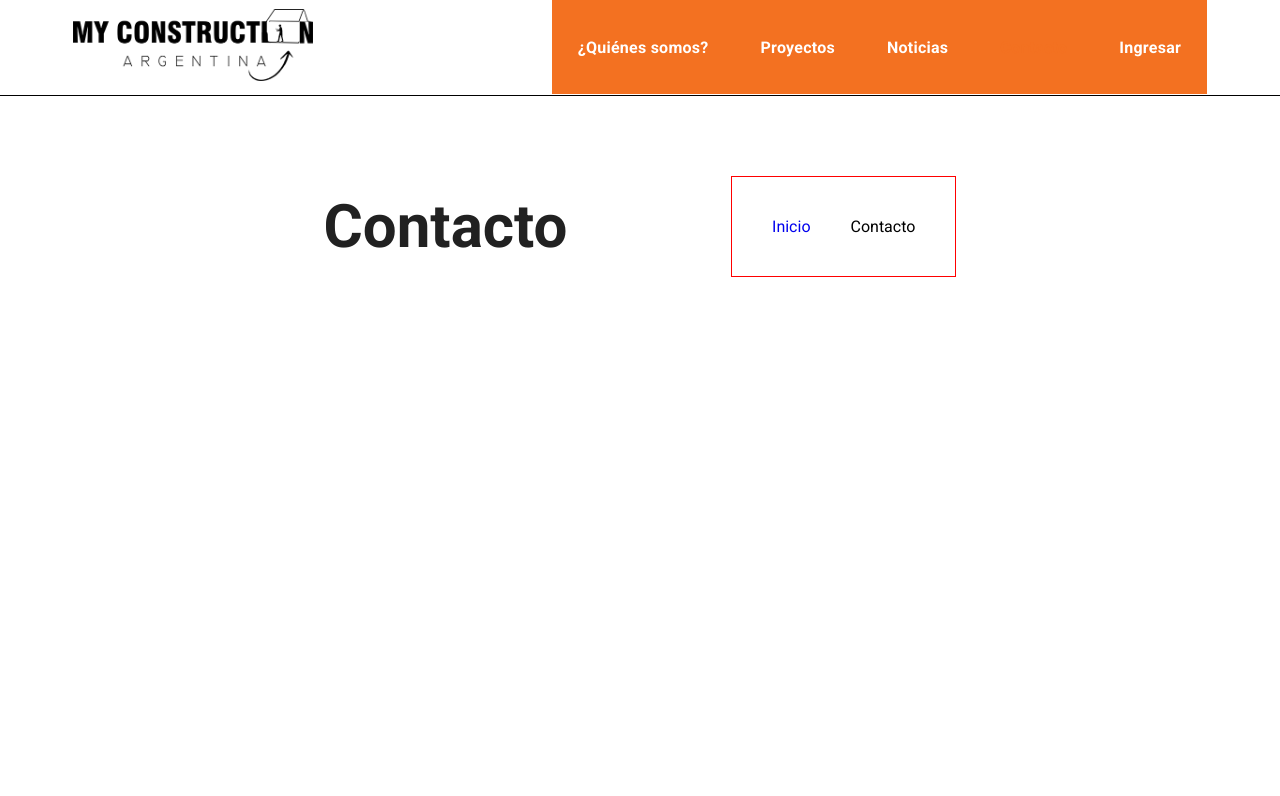
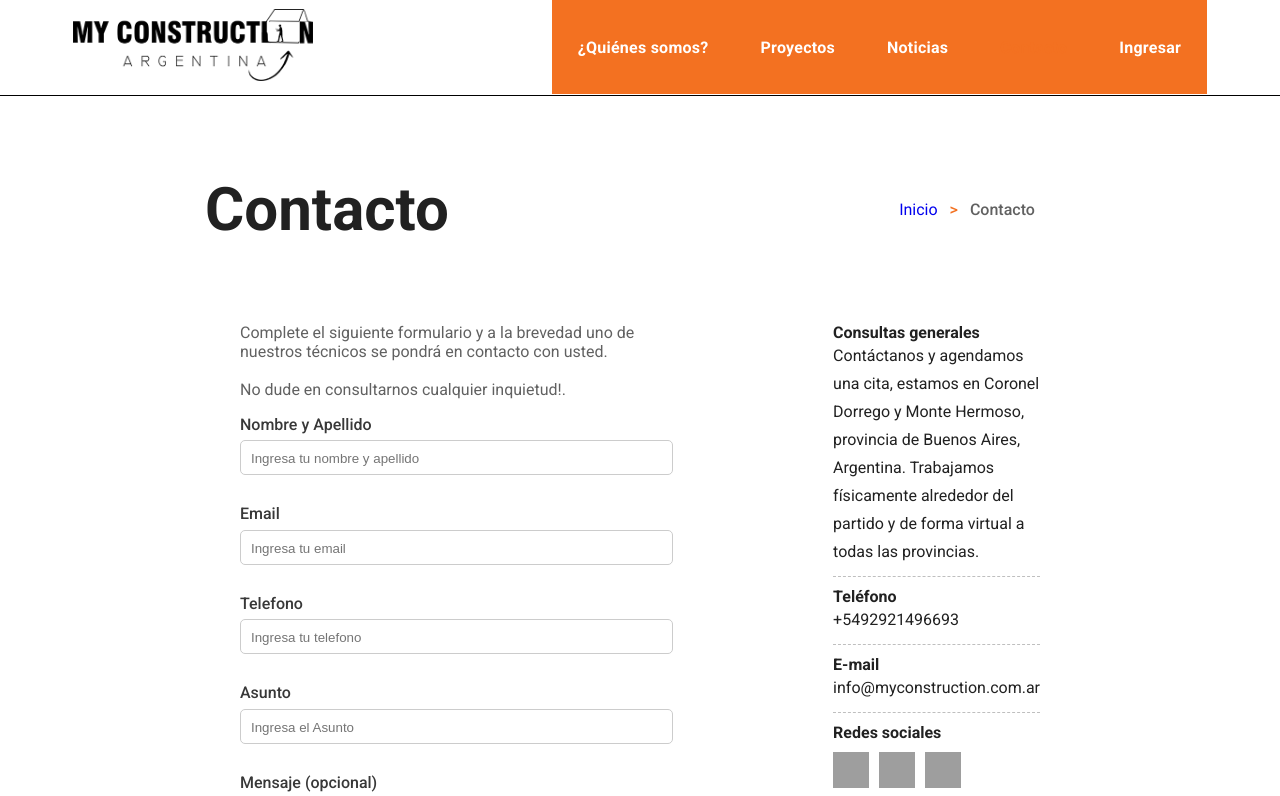
Before and after one commit to Gregorio-01/MyC, a React (Vite) app in the folder Client/: page /contact in a window 1280 px wide. Shown: the top 796 px of the page. Built offline with nearby package versions, Linux system fonts and the light colour scheme; grey boxes are pictures that could not be loaded.

Commit message:
contacto completo

```diff
--- /dev/null
+++ b/Client/src/Components/Contact/components/TopContact.jsx
@@ -0,0 +1,18 @@
+import React from 'react'
+import { Link } from 'react-router-dom';
+import "./topContact.css"
+
+export const TopContact = () => {
+  return (
+  <div className="contact-div-top">
+    <h1 className="contacto-title">Contacto</h1>
+      <div className='div-inico-contacto'>
+        <Link to="Home">
+            <p>Inicio</p>
+        </Link>
+        <span className='icono-contacto'>&gt;</span>
+        <span> Contacto </span>
+      </div>
+  </div>
+  )
+}
--- /dev/null
+++ b/Client/src/Components/Contact/components/topContact.css
@@ -0,0 +1,69 @@
+.contact-div-top{
+    display: flex;
+    flex-direction: row;
+    margin: 8vh 0 0 0;
+    justify-content: space-around;
+    align-items: center;
+  }
+
+  .contacto-title{
+    padding: 0;
+    color: #212121;
+    font-weight: 700;
+    text-transform: none;
+    font-size: 60px;
+  }
+
+  .span-contacto::before{
+    display: inline-block;
+    top: 50%;
+    font-size: 10px;
+    line-height: 16px;
+    width: 32px;
+    text-align: center;
+    position: relative;
+    vertical-align: middle;
+  }
+
+  .div-inico-contacto{
+    display: flex;
+    flex-direction: row;
+    align-items: center;
+    padding: 40px;
+    justify-content: flex-end;
+    color: #616161;
+  }
+
+  .div-inico-contacto > p {
+    text-decoration: none;
+    position: relative;
+    font-weight: 500;
+    color: #616161;
+  }
+
+  .div-inico-contacto > a::after {
+    content: "";
+    position: absolute;
+    left: 0;
+    bottom: -2px;
+    height: 1px;
+    width: 100%;
+    background-color: orange;
+    visibility: hidden;
+    transition: all 0.3s ease-in-out;
+    transform: scaleX(0);
+  }
+
+  .div-inico-contacto > a:hover::after {
+    visibility: visible;
+    transform: scaleX(1);
+  }
+
+  .div-inico-contacto > span {
+    margin-left: 1.5vh;
+    font-weight: 500;
+  }
+
+  .icono-contacto{
+    color: var(--firt_color)
+  }
--- a/Client/src/Components/Contact/contact.css
+++ b/Client/src/Components/Contact/contact.css
@@ -1,51 +1,128 @@
 .contact-container {
   height: 100vh;
   border-top: solid black 1px;
-
   }
 
-  .contact-div-top{
-    display: flex;
-    flex-direction: row;
-    margin: 10vh 20vh 0 20vh;
-    justify-content: space-evenly;
-    align-items: center;
+.container-formulario-info{
+  display: flex;
+  flex-direction: row;
+  margin: 8vh 30vh 0 30vh;
+  justify-content: space-evenly;
   }
 
-  .contacto-title{
-    padding: 0;
-    color: #212121;
-    font-weight: 700;
-    text-transform: none;
-    font-size: 60px;
+.container-formulario{
+  display: flex;
+  flex-direction: column;
+  width: 70%;
+  margin-right: 10rem;
   }
 
-/*
-  .span-contacto::before{
-    display: inline-block;
-    top: 50%;
-    font-size: 10px;
-    line-height: 16px;
-    width: 32px;
-    text-align: center;
-    position: relative;
-    vertical-align: middle;
-  } */
+.formik-div{
+  margin-top: 2vh;
+  display: flex;
+  flex-direction: column;
+}
 
-  .div-inico-contacto{
-    display: flex;
-    flex-direction: row;
-    align-items: center;
-    padding: 40px;
-    border: 1px solid red;
-    justify-content: flex-end
-  }
+.formik-div > Form > label {
+font-weight: 500;
+color: #383838;
+text-align: left;
+margin-bottom: 0.8vh;
+}
 
-  .div-inico-contacto > a {
-    text-decoration: none;
-    /* font-size: 40px; */
-  }
+.form-form{
+  display: flex;
+  flex-direction: column;
+}
 
-  .div-inico-contacto > span {
-    margin-left: 5vh;
-  }
+
+
+.container-info{
+  display: flex;
+  flex-direction: column;
+  width: 30%;
+  /* padding-left: 20vh; */
+}
+
+.info-span-1{
+  color: #212121;
+  font-weight: 700;
+  text-transform: none;
+  text-align: initial;
+}
+
+.info-span-2{
+  color: #212121;
+  font-weight: 400;
+  line-height: 28px;
+  text-transform: none;
+  text-align: initial;
+}
+
+.separator {
+	border-bottom: 1px dashed #616161;
+	margin-top: 10px;
+	margin-bottom: 10px;
+  opacity: 0.4;
+}
+
+.container-formulario > span {
+text-align: left;
+font-weight: 400;
+color: #616161;
+
+}
+
+.containerinput{
+  width: 100%;
+  padding: 10px 10px 8px 10px;
+  border: 1px solid #ccc;
+  border-radius: 5px;
+  margin-bottom: 10px;
+}
+
+.containerinputArea{
+  width: 100%;
+  height: 100px;
+  padding: 10px 10px 8px 10px;
+  border: 1px solid #ccc;
+  border-radius: 5px;
+  margin-bottom: 10px;
+  font-family: Arial, Helvetica, sans-serif
+}
+
+.submit-button{
+  /* width: 100%; */
+  padding: 10px;
+  border: none;
+  border-radius: 5px;
+  margin-bottom: 20px;
+  color: #fff;
+  background-color: rgb(53, 212, 93);
+  font-size: 16px;
+  font-weight: 600;
+  cursor: pointer;
+}
+
+.div-redes{
+  display: flex;
+  flex-direction: row;
+  justify-content: flex-start;
+  margin-top: 10px;
+}
+
+
+.a-redes{
+  position: relative;
+  transition: transform 0.2s ease-in-out;
+}
+
+.a-redes:hover{
+  transform: translateY(-5px);
+}
+
+.imagen-redes{
+  height: 36px;
+  width: 36px;
+  margin-right: 10px;
+}
--- a/Client/src/Components/Contact/contact.jsx
+++ b/Client/src/Components/Contact/contact.jsx
@@ -1,25 +1,135 @@
-import { NavLink } from 'react-router-dom';
+import { TopContact } from './components/TopContact';
+
+import { Formik, Field, Form, ErrorMessage } from "formik"
+import * as Yup from "yup"
+
 
 import "./contact.css"
 
 const Contact = () => {
-    return (
-      <div className="contact-container">
+  return(
 
-        <div className="contact-div-top">
-          <h1 className="contacto-title">Contacto</h1>
-          <div className='div-inico-contacto'>
-            <NavLink to="Home">
-              <a>Inicio</a>
-            </NavLink>
-            <span className="span-contacto"> Contacto </span>
-          </div>
+  <div className='contact-container'>
 
-        </div>
+    <TopContact />
+
+    <div className='container-formulario-info'>
+
+      <div className='container-formulario'>
+
+        <span>Complete el siguiente formulario y a la brevedad uno de nuestros técnicos se pondrá en contacto con usted.</span>
+        <br/>
+        <span>No dude en consultarnos cualquier inquietud!.</span>
+
+      <Formik
+        initialValues={{
+          fullName: "",
+          email : "",
+          telefono : "",
+          asunto : "",
+          message: ""
+        }}
+        validationSchema= {Yup.object({
+          fullName: Yup.string()
+          .required("El nombre es obligatorio"),
+          email: Yup.string()
+          .email("el email no es valido")
+          .required("El mail es obligatorio"),
+          telefono: Yup.number()
+          .required("El telefono es obligatorio")
+          .typeError('Solo ingrese numeros'),
+          asunto: Yup.string()
+          .required("El asunto es obligatorio"),
+          message: Yup.string()
+        })}
+        onSubmit= {(formData) => {
+          console.log(formData)
+          handleReset()
+        }
+      }
+      >
+        {({values, handleChange, handleReset}) => (
+          <div className="formik-div">
+            <Form className="form-form" action="mailto:correo@dominio.com" method="post">
+
+              <label htmlFor="fullName">Nombre y Apellido</label>
+              <Field className="containerinput" type="text" id="fullName" name="fullName" placeholder="Ingresa tu nombre y apellido" onChange={handleChange} value={values.fullName}/>
+              <ErrorMessage name="fullName" component="span" className="form-error"/>
+              <br/>
+
+              <label htmlFor="email">Email</label>
+              <Field className="containerinput" type="email" id="email" name="email" placeholder="Ingresa tu email" onChange={handleChange} value={values.email}/>
+              <ErrorMessage name="email" component="span" className="form-error"/>
+              <br/>
+
+              <label htmlFor="telefono">Telefono</label>
+              <Field className="containerinput" type="text" id="telefono" name="telefono" placeholder="Ingresa tu telefono" onChange={handleChange} value={values.telefono}/>
+              <ErrorMessage name="telefono" component="span" className="form-error"/>
+              <br/>
+
+              <label htmlFor="asunto">Asunto</label>
+              <Field className="containerinput" type="text" id="asunto" name="asunto" placeholder="Ingresa el Asunto" onChange={handleChange} value={values.asunto}/>
+              <ErrorMessage name="asunto" component="span" className="form-error"/>
+              <br/>
+
+              <label htmlFor="message">Mensaje (opcional)</label>
+              <Field
+              className="containerinputArea" as="textarea" id="message" name="message" placeholder="Ingresa el mensaje" onChange={handleChange} value={values.message}/>
+              <ErrorMessage name="message" component="span" className="form-error"/>
+              <br/>
 
 
+              <button className="submit-button" type="submit" name="Ingresar" value="Enviar" onClick={handleReset}>Enviar</button>
+            </Form>
+
+          </div>
+        )}
+
+      </Formik>
+
       </div>
-    )
+
+      <div className='container-info'>
+
+          <span className='info-span-1'>Consultas generales</span>
+          <span className='info-span-2'>Contáctanos y agendamos una cita, estamos en Coronel Dorrego y Monte Hermoso, provincia de Buenos Aires, Argentina.
+          Trabajamos físicamente alrededor del partido y de forma virtual a todas las provincias.</span>
+          <span className="separator"></span>
+
+          <span className='info-span-1'>Teléfono</span>
+          <span className='info-span-2'>+5492921496693</span>
+          <span className="separator"></span>
+
+          <span className='info-span-1'>E-mail</span>
+          <span className='info-span-2'>info@myconstruction.com.ar</span>
+          <span className="separator"></span>
+
+          <span className='info-span-1'>Redes sociales</span>
+
+          <div className="div-redes">
+
+              <a href="https://www.youtube.com/channel/UCMCvyhOssOeKd3D5jbVsLvw" className='a-redes'>
+                <img src="https://res.cloudinary.com/do0gmouxr/image/upload/v1681337232/contact/png-transparent-youtube-logo-computer-icons-youtube-text-rectangle-logo_yrneua.png" className="imagen-redes"  target="_blank"></img>
+              </a>
+
+              <a href="https://www.facebook.com/My-Construction-Arg-104544731662491" className='a-redes'>
+               <img src="https://res.cloudinary.com/do0gmouxr/image/upload/v1681337232/contact/png-transparent-facebook-logo-media-network-social-square-share-social-media-networks-color-shapes-icon_nqh3zp.png" className="imagen-redes"  target="_blank"></img>
+              </a>
+
+              <a href="https://www.instagram.com/myconstruction.arg/" className='a-redes'>
+               <img src="https://res.cloudinary.com/do0gmouxr/image/upload/v1681337233/contact/cd939-logo-instagram-png_tnclrv.png" className="imagen-redes"  target="_blank"></img>
+              </a>
+
+           </div>
+
+      </div>
+
+
+
+    </div>
+
+    </div>
+  )
   }
 
   export default Contact
```
